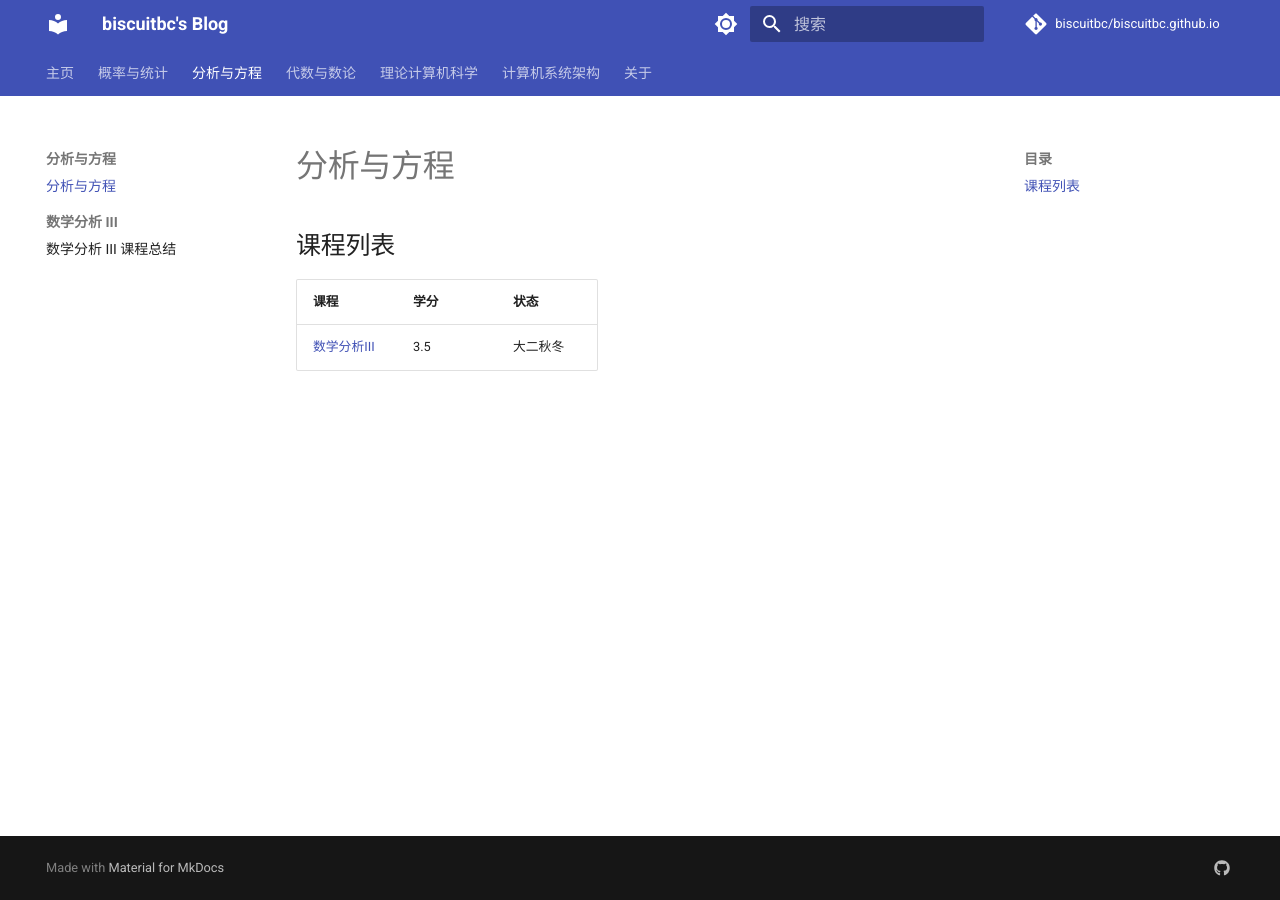
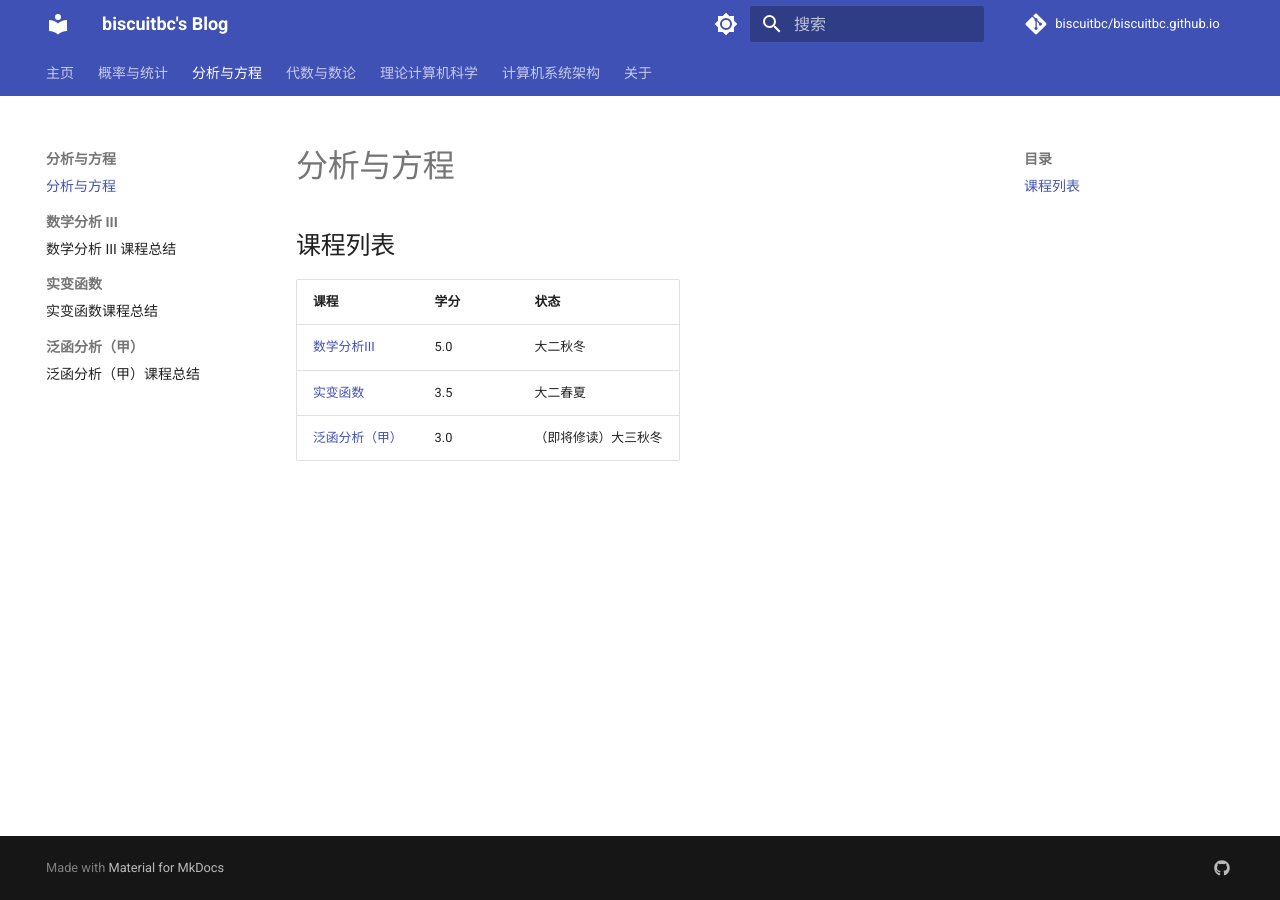
Before and after one commit to biscuitbc/biscuitbc.github.io, an MkDocs documentation site: the page built from docs/notes/analysis/index.md, in a window 1280 px wide. Built offline with MkDocs 1.6.1 and Material for MkDocs 9.7.7, drawn with Linux system fonts in a browser that asks for light colours; comment, search, counter and statistics services are not loaded.

Commit message:
feat: 分析栏目添加实变函数、泛函分析

```diff
--- a/docs/notes/analysis/index.md
+++ b/docs/notes/analysis/index.md
@@ -4,4 +4,6 @@
 
 | 课程 | 学分 | 状态 |
 |------|------|------|
-| [数学分析III](analysis3_summary.md) | 3.5 | 大二秋冬 |
+| [数学分析III](analysis3_summary.md) | 5.0 | 大二秋冬 |
+| [实变函数](real_analysis_summary.md) | 3.5 | 大二春夏 |
+| [泛函分析（甲）](functional_analysis_summary.md) | 3.0 | （即将修读）大三秋冬 |
--- a/mkdocs.yml
+++ b/mkdocs.yml
@@ -85,6 +85,10 @@ nav:
     - notes/analysis/index.md
     - 数学分析 III:
       - 数学分析 III 课程总结: notes/analysis/analysis3_summary.md
+    - 实变函数:
+      - 实变函数课程总结: notes/analysis/real_analysis_summary.md
+    - 泛函分析（甲）:
+      - 泛函分析（甲）课程总结: notes/analysis/functional_analysis_summary.md
   - 代数与数论:
     - notes/algebra/index.md
   - 理论计算机科学:
```
Also changed, not shown: docs/notes/analysis/functional_analysis_summary.md (added, +5 -0 lines), docs/notes/analysis/real_analysis_summary.md (added, +5 -0 lines).
